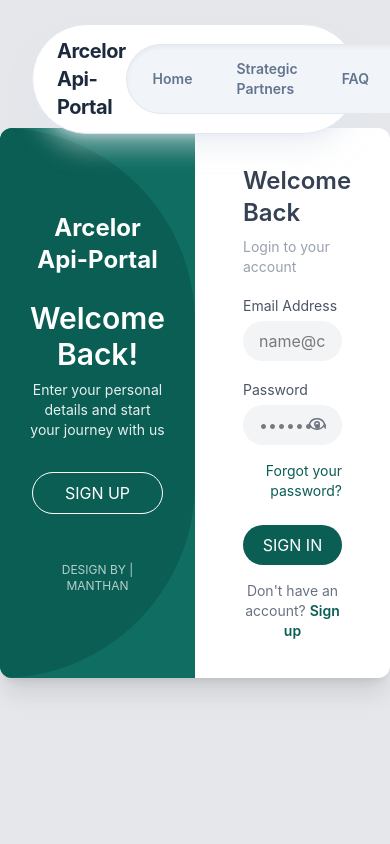
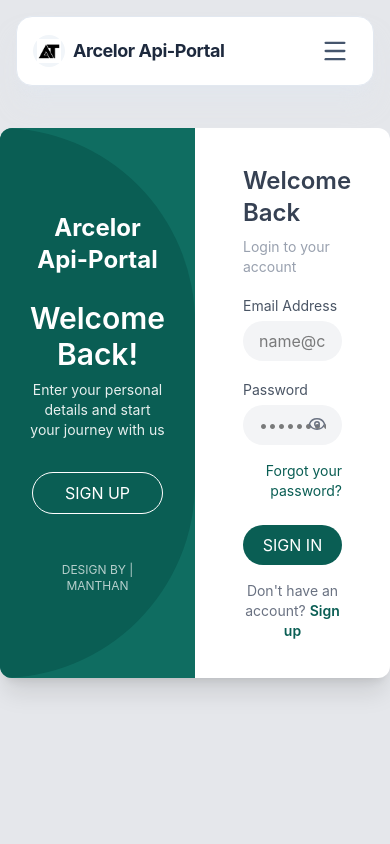
Before and after one commit to manthanvaghasiya/api-portal, a React (Vite) app: page /signin in a window 390 px wide. Shown: the top 844 px of the page. Built offline with nearby package versions, Linux system fonts and the light colour scheme.

Commit message:
Update Navbar.jsx

```diff
--- a/src/components/Navbar.jsx
+++ b/src/components/Navbar.jsx
@@ -1,185 +1,124 @@
 import React, { useState, useEffect } from 'react';
-import { Link, useLocation } from 'react-router-dom';
-import { Sparkles, Sun, Moon } from 'lucide-react';
-import { useNavigate } from 'react-router-dom';
-import { User, LogOut } from 'lucide-react'; // We bring in some cool icons!
+import { Link, useLocation, useNavigate } from 'react-router-dom';
+import { User, LogOut, Menu, X } from 'lucide-react'; // Added Menu & X for mobile
 
 const Navbar = () => {
   const location = useLocation();
-  const [isDarkMode, setIsDarkMode] = useState(false);
+  const navigate = useNavigate();
+
   const [isScrolled, setIsScrolled] = useState(false);
+  const [isProfileOpen, setIsProfileOpen] = useState(false);
+  const [isMobileMenuOpen, setIsMobileMenuOpen] = useState(false); // Mobile Menu State
+
+  // Check the pocket for the ticket and user details
+  const token = localStorage.getItem("token");
+  const user = JSON.parse(localStorage.getItem("user"));
 
   // The Scroll Listener
   useEffect(() => {
     const handleScroll = () => {
-      if (window.scrollY > 20) {
-        setIsScrolled(true);
-      } else {
-        setIsScrolled(false);
-      }
+      setIsScrolled(window.scrollY > 20);
     };
-
     window.addEventListener('scroll', handleScroll);
     return () => window.removeEventListener('scroll', handleScroll);
   }, []);
 
-  const toggleTheme = () => {
-    if (isDarkMode) {
-      document.documentElement.classList.remove('dark');
-      setIsDarkMode(false);
-    } else {
-      document.documentElement.classList.add('dark');
-      setIsDarkMode(true);
-    }
+  // Close mobile menu when route changes
+  useEffect(() => {
+    setIsMobileMenuOpen(false);
+  }, [location.pathname]);
+
+  const handleLogout = () => {
+    localStorage.removeItem("token");
+    localStorage.removeItem("user");
+    setIsProfileOpen(false);
+    setIsMobileMenuOpen(false);
+    navigate("/signin");
   };
 
-  const isActive = (path) => {
-    return location.pathname === path;
-  };
+  const isActive = (path) => location.pathname === path;
 
-  // 1. Tool to move the user to different pages
-  const navigate = useNavigate();
-
-  // 2. A switch to open and close the profile menu
-  const [isProfileOpen, setIsProfileOpen] = useState(false);
-
-  // 3. Check the pocket for the ticket and user details
-  const token = localStorage.getItem("token");
-  // We use JSON.parse to turn the saved text back into an object
-  const user = JSON.parse(localStorage.getItem("user"));
-
-  // 4. The function to throw away the ticket when logging out
-  const handleLogout = () => {
-    localStorage.removeItem("token"); // Throw away the ticket
-    localStorage.removeItem("user");  // Throw away the user details
-    setIsProfileOpen(false);          // Close the menu
-    navigate("/signin");              // Send them back to the login page
-  };
+  // Centralized Links for cleaner code
+  const navLinks = [
+    { name: 'Home', path: '/' },
+    { name: 'Strategic Partners', path: '/partners' },
+    { name: 'FAQ', path: '/faq' },
+    { name: 'Explore APIs', path: '/explore' },
+    { name: 'Sandbox', path: '/sandbox' },
+  ];
 
   return (
-    // THE WRAPPER: Notice we use pure 'bg-white' and 'bg-[#011617]' here without any /90 or /80!
     <div className={`fixed w-full z-50 flex justify-center transition-all duration-500 ${
       isScrolled
-        ? 'top-0 py-4 bg-white dark:bg-[#011617] shadow-md border-b border-slate-200 dark:border-[#025f61]/50'
-        : 'top-6 px-8'
+        ? 'top-0 py-3 lg:py-4 bg-white dark:bg-[#011617] shadow-md border-b border-slate-200 dark:border-[#025f61]/50'
+        : 'top-4 lg:top-6 px-4 lg:px-8'
     }`}>
 
-      {/* THE PILL: Also 100% solid colors here for when you are at the very top of the page */}
       <nav className={`w-full max-w-7xl flex justify-between items-center transition-all duration-500 ${
         isScrolled
-          ? 'px-4'
-          : 'bg-white dark:bg-[#011617] shadow-xl shadow-slate-200/50 dark:shadow-[#025f61]/40 border border-slate-200 dark:border-[#025f61]/50 rounded-full px-4 py-3'
+          ? 'px-4 lg:px-6'
+          : 'bg-white dark:bg-[#011617] shadow-xl shadow-slate-200/50 dark:shadow-[#025f61]/40 border border-slate-200 dark:border-[#025f61]/50 rounded-2xl lg:rounded-full px-4 lg:px-6 py-3'
       }`}>
 
         {/* LEFT SIDE: Logo Area */}
-        <div className="flex items-center pl-2">
-          <Link to="/" className="flex items-center  group">
-            <div className="bg-slate-100 dark:bg-white/10  rounded-full group-hover:bg-slate-200 dark:group-hover:bg-white/20 group-hover:scale-105 transition-all duration-300">
-                <img className="h-10 w-auto" src="/logo.png" alt="SaaS Logo" />
+        <div className="flex items-center">
+          <Link to="/" className="flex items-center group gap-2 lg:gap-3">
+            <div className="bg-slate-100 dark:bg-white/10 rounded-full group-hover:bg-slate-200 dark:group-hover:bg-white/20 group-hover:scale-105 transition-all duration-300">
+                <img className="h-8 lg:h-10 w-auto p-1" src="/logo.png" alt="SaaS Logo" />
             </div>
-            <span className="font-bold text-xl tracking-tight text-slate-800 dark:text-white transition-colors">Arcelor Api-Portal</span>
+            <span className="font-bold text-lg lg:text-xl tracking-tight text-slate-800 dark:text-white transition-colors">
+              Arcelor Api-Portal
+            </span>
           </Link>
         </div>
 
-        {/* MIDDLE: The Inner Links */}
-        <div className="flex space-x-1 items-center bg-slate-100 dark:bg-white/5 p-1.5 rounded-full border border-slate-200 dark:border-white/5 shadow-inner transition-colors">
-
+        {/* MIDDLE: Desktop Links */}
+        <div className="hidden lg:flex space-x-1 items-center bg-slate-100 dark:bg-white/5 p-1.5 rounded-full border border-slate-200 dark:border-white/5 shadow-inner transition-colors">
+          {navLinks.map((link) => (
             <Link
-            to="/"
+              key={link.name}
+              to={link.path}
               className={`px-5 py-2 text-sm font-semibold rounded-full transition-all duration-300 ${
-              isActive('/')
+                isActive(link.path)
                   ? 'bg-[#025f61] text-white shadow-md shadow-[#025f61]/20 dark:bg-[#025f61] dark:shadow-[#025f61]/40'
                   : 'text-slate-500 hover:text-[#025f61] hover:bg-white dark:text-teal-50/60 dark:hover:text-white dark:hover:bg-white/10'
               }`}
             >
-            Home
+              {link.name}
             </Link>
-
-          <Link
-            to="/partners"
-            className={`px-5 py-2 text-sm font-semibold rounded-full transition-all duration-300 ${
-              isActive('/partners')
-                ? 'bg-[#025f61] text-white shadow-md shadow-[#025f61]/20 dark:bg-[#025f61] dark:shadow-[#025f61]/40'
-                : 'text-slate-500 hover:text-[#025f61] hover:bg-white dark:text-teal-50/60 dark:hover:text-white dark:hover:bg-white/10'
-            }`}
-          >
-            Strategic Partners
-          </Link>
-
-          <Link
-            to="/faq"
-            className={`px-5 py-2 text-sm font-semibold rounded-full transition-all duration-300 ${
-              isActive('/faq')
-                ? 'bg-[#025f61] text-white shadow-md shadow-[#025f61]/20 dark:bg-[#025f61] dark:shadow-[#025f61]/40'
-                : 'text-slate-500 hover:text-[#025f61] hover:bg-white dark:text-teal-50/60 dark:hover:text-white dark:hover:bg-white/10'
-            }`}
-          >
-            FAQ
-          </Link>
-
-          <Link
-            to="/explore"
-            className={`px-5 py-2 text-sm font-semibold rounded-full transition-all duration-300 ${
-              isActive('/explore')
-                ? 'bg-[#025f61] text-white shadow-md shadow-[#025f61]/20 dark:bg-[#025f61] dark:shadow-[#025f61]/40'
-                : 'text-slate-500 hover:text-[#025f61] hover:bg-white dark:text-teal-50/60 dark:hover:text-white dark:hover:bg-white/10'
-            }`}
-          >
-            Explore APIs
-          </Link>
-
-          <Link
-            to="/sandbox"
-            className={`px-5 py-2 text-sm font-semibold rounded-full transition-all duration-300 ${
-              isActive('/sandbox')
-                ? 'bg-[#025f61] text-white shadow-md shadow-[#025f61]/20 dark:bg-[#025f61] dark:shadow-[#025f61]/40'
-                : 'text-slate-500 hover:text-[#025f61] hover:bg-white dark:text-teal-50/60 dark:hover:text-white dark:hover:bg-white/10'
-            }`}
-          >
-            Sandbox
-          </Link>
-
+          ))}
         </div>
 
-        {/* THE SMART PROFILE SECTION */}
-<div className="relative">
-
+        {/* RIGHT SIDE: Profile / Auth (Desktop) */}
+        <div className="hidden lg:block relative">
           {token ? (
-    // IF THEY ARE LOGGED IN: Show the Profile Button
             <div>
               <button
                 onClick={() => setIsProfileOpen(!isProfileOpen)}
                 className="flex items-center space-x-2 bg-[#0a5e54] text-white px-4 py-2 rounded-full hover:bg-[#084d46] transition"
               >
                 <User size={18} />
-        <span>{user?.fullName || "My Profile"}</span>
+                <span>{user?.fullName?.split(" ")[0] || "Profile"}</span>
               </button>
 
-      {/* THE DROPDOWN MENU */}
               {isProfileOpen && (
-        <div className="absolute right-0 mt-2 w-48 bg-white rounded-lg shadow-xl border overflow-hidden z-50">
-
-          {/* Show their email at the top */}
-          <div className="px-4 py-3 bg-gray-50 border-b text-sm text-gray-600 truncate">
+                <div className="absolute right-0 mt-2 w-48 bg-white dark:bg-[#0d151c] rounded-xl shadow-xl border border-slate-200 dark:border-slate-800 overflow-hidden z-50">
+                  <div className="px-4 py-3 bg-gray-50 dark:bg-[#111c24] border-b border-slate-200 dark:border-slate-800 text-sm text-slate-600 dark:text-slate-300 truncate">
                     {user?.email}
                   </div>
-
-          {/* Logout Button */}
                   <button
                     onClick={handleLogout}
-            className="w-full text-left px-4 py-3 text-red-600 hover:bg-red-50 flex items-center space-x-2 transition"
+                    className="w-full text-left px-4 py-3 text-red-600 dark:text-red-400 hover:bg-red-50 dark:hover:bg-red-900/20 flex items-center space-x-2 transition"
                   >
                     <LogOut size={16} />
                     <span>Logout</span>
                   </button>
-
                 </div>
               )}
             </div>
           ) : (
-    // IF THEY ARE NOT LOGGED IN: Show normal buttons
-    <div className="space-x-4">
-      <Link to="/signin" className="text-[#0a5e54] font-semibold hover:underline pr-4">
+            <div className="space-x-2">
+              <Link to="/signin" className="text-[#0a5e54] dark:text-teal-400 font-semibold hover:underline px-4">
                 Sign In
               </Link>
               <Link to="/signup" className="bg-[#0a5e54] text-white px-6 py-2 rounded-full hover:bg-[#084d46] transition">
@@ -187,12 +126,68 @@ const Navbar = () => {
               </Link>
             </div>
           )}
-
         </div>
 
+        {/* MOBILE: Hamburger Button */}
+        <div className="lg:hidden flex items-center">
+          <button
+            onClick={() => setIsMobileMenuOpen(!isMobileMenuOpen)}
+            className="text-slate-600 dark:text-slate-300 hover:text-[#0a5e54] p-2"
+          >
+            {isMobileMenuOpen ? <X size={28} /> : <Menu size={28} />}
+          </button>
+        </div>
       </nav>
+
+      {/* MOBILE MENU DROPDOWN */}
+      {isMobileMenuOpen && (
+        <div className="absolute top-full left-0 w-full mt-2 px-4 lg:hidden">
+          <div className="bg-white dark:bg-[#011617] rounded-2xl shadow-xl border border-slate-200 dark:border-[#025f61]/50 p-4 flex flex-col gap-2">
+
+            {/* Mobile Links */}
+            {navLinks.map((link) => (
+              <Link
+                key={link.name}
+                to={link.path}
+                className={`px-4 py-3 rounded-xl font-semibold transition-colors ${
+                  isActive(link.path)
+                    ? 'bg-[#025f61]/10 text-[#025f61] dark:bg-[#025f61]/20 dark:text-teal-400'
+                    : 'text-slate-600 dark:text-slate-300 hover:bg-slate-50 dark:hover:bg-white/5'
+                }`}
+              >
+                {link.name}
+              </Link>
+            ))}
+
+            <hr className="my-2 border-slate-200 dark:border-white/10" />
+
+            {/* Mobile Auth */}
+            {token ? (
+              <div className="flex flex-col gap-2">
+                <div className="px-4 py-2 text-sm text-slate-500 dark:text-slate-400 font-medium truncate">
+                  Signed in as {user?.email}
                 </div>
-
+                <button
+                  onClick={handleLogout}
+                  className="w-full flex justify-center items-center gap-2 bg-red-50 dark:bg-red-900/20 text-red-600 dark:text-red-400 py-3 rounded-xl font-bold transition-colors"
+                >
+                  <LogOut size={18} /> Logout
+                </button>
+              </div>
+            ) : (
+              <div className="flex flex-col gap-3">
+                <Link to="/signin" className="w-full text-center text-[#0a5e54] dark:text-teal-400 font-bold py-2">
+                  Sign In
+                </Link>
+                <Link to="/signup" className="w-full text-center bg-[#0a5e54] text-white py-3 rounded-xl font-bold hover:bg-[#084d46] transition">
+                  Sign Up
+                </Link>
+              </div>
+            )}
+          </div>
+        </div>
+      )}
+    </div>
   );
 };
 
```
Lines whose indentation alone changed are shown as unchanged.
